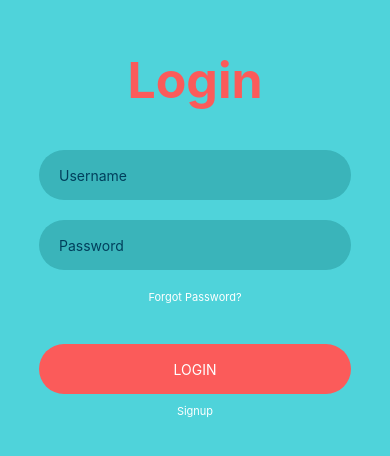
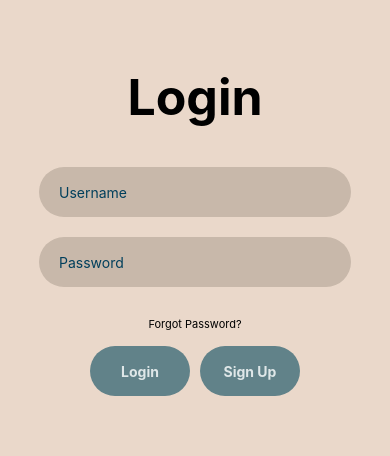
Before and after one commit to ben594/storybook_generator, a React Native app in the folder frontend_storybook_generator/: screen /LoginScreen in a window 390 px wide. Shown: the part 188-644 px from the top of the page. Built offline with nearby package versions, Linux system fonts and the light colour scheme.

Commit message:
reworked interface

```diff
--- a/frontend_storybook_generator/components/Login.js
+++ b/frontend_storybook_generator/components/Login.js
@@ -1,5 +1,6 @@
 import React, { useState } from 'react';
 import { SafeAreaView, KeyboardAvoidingView, StyleSheet, View, TextInput, Text, TouchableOpacity, Platform } from 'react-native';
+import Button from './Button';
 
 const LoginScreen = ( { navigation } ) => {
   const onPressLogin = async () => {
@@ -34,7 +35,6 @@ const LoginScreen = ( { navigation } ) => {
   });
 
   return (
-    <SafeAreaView style={styles.safeArea}>
       <KeyboardAvoidingView
         behavior={Platform.OS === 'ios' ? 'padding' : 'height'}
         style={styles.container}
@@ -59,48 +59,36 @@ const LoginScreen = ( { navigation } ) => {
             onChangeText={(text) => setState({ ...state, password: text })}
           />
         </View>
-        <TouchableOpacity onPress={onPressForgotPassword}>
+      <TouchableOpacity onPress={onPressForgotPassword}>
         <Text style={styles.forgotAndSignUpText}>Forgot Password?</Text>
       </TouchableOpacity>
 
         {/* login and signup options */}
-      <TouchableOpacity
-        onPress={onPressLogin}
-        style={styles.loginBtn}
-      >
-        <Text style={styles.loginText}>LOGIN</Text>
-      </TouchableOpacity>
+      <View style={{flexDirection: 'row'}}>
+        <Button onPress={onPressLogin} text={'Login'}/>
 
-      <TouchableOpacity
-        onPress={onPressSignUp}
-      >
-        <Text style={styles.forgotAndSignUpText}>Signup</Text>
-      </TouchableOpacity>
+        <Button onPress={onPressSignUp} text={'Sign Up'}/>
+      </View>
     </KeyboardAvoidingView>
-  </SafeAreaView>
 );
 };
 
 const styles = StyleSheet.create({
-  safeArea: {
-    flex: 1,
-    backgroundColor: '#4FD3DA', // Set the background color of the safe area
-  },
   container: {
     flex: 1,
-    backgroundColor: '#4FD3DA',
+    backgroundColor: '#ead8ca',
     alignItems: 'center',
     justifyContent: 'center',
   },
   title: {
     fontWeight: 'bold',
     fontSize: 50,
-    color: '#fb5b5a',
+    color: 'black',
     marginBottom: 40,
   },
   inputView: {
     width: '80%',
-    backgroundColor: '#3AB4BA',
+    backgroundColor: '#c8b8aa',
     borderRadius: 25,
     height: 50,
     marginBottom: 20,
@@ -112,12 +100,13 @@ const styles = StyleSheet.create({
     color: 'white',
   },
   forgotAndSignUpText: {
-    color: 'white',
+    color: 'black',
+    marginVertical: 10,
     fontSize: 11,
   },
   loginBtn: {
     width: '80%',
-    backgroundColor: '#fb5b5a',
+
     borderRadius: 25,
     height: 50,
     alignItems: 'center',
--- a/frontend_storybook_generator/components/StoryIcon.js
+++ b/frontend_storybook_generator/components/StoryIcon.js
@@ -97,7 +97,7 @@ const styles = StyleSheet.create({
     fontSize: 18,
     color: '#000',
     textAlign: 'center',
-    paddingTop: 10,
+    paddingTop: 20,
   },
 });
 
--- a/frontend_storybook_generator/components/StorybookApp.js
+++ b/frontend_storybook_generator/components/StorybookApp.js
@@ -23,7 +23,7 @@ const StorybookApp = () => {
     },
     {
       id: '3ac68afc-c605-48d3-a4f8-fbd91aa97f63',
-      title: 'Second Item',
+      title: 'Third Item',
     },
   ];
 
@@ -57,6 +57,7 @@ const styles = StyleSheet.create({
   },
   logo: {
     alignSelf: 'center',
+    fontWeight: 'bold',
     fontSize: 25,
   },
   storiesContainer: {
```
